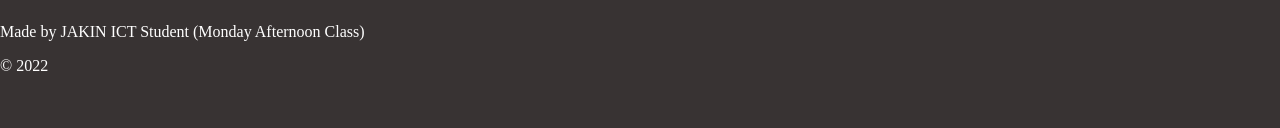
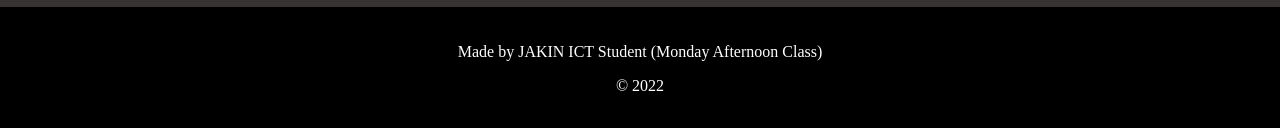
Before and after one commit to debanjo31/simple-Html-Project-, a plain HTML site: page index.html in a window 1280 px wide. Shown: the part 1396-1524 px from the top of the page. Before the commit the page ends 1487 px from the top, so only its background shows below. Drawn offline with Linux system fonts and the light colour scheme.

Commit message:
new changing

```diff
--- a/styles.css
+++ b/styles.css
@@ -46,6 +46,13 @@ body{
      color: yellow;
  }
 
+ footer{
+    background-color: black;
+    color: white;
+    text-align: center;
+    padding: 20px;
+ }
+
  @media only screen and (max-width: 500px) {
 
  .big-header{
```
Also changed, not shown: index.html (+1 -1 lines).
